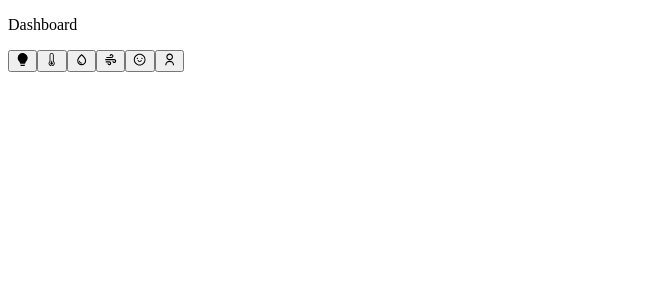
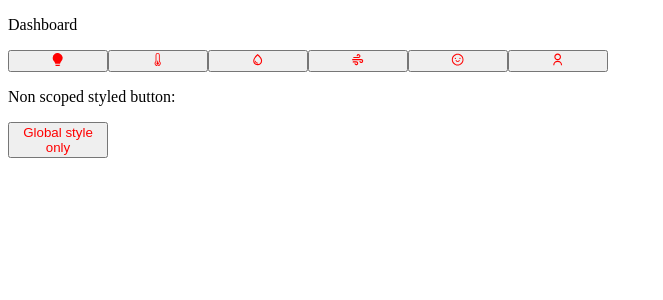
Before and after one commit to gvmossato/mooda, a React (Create React App) app in the folder client/: page / in a window 1280 px wide. Shown: the top 300 px of the page, without its empty margins (0-663 px from the left). Built offline with nearby package versions, Linux system fonts and the light colour scheme.

Commit message:
tests scopped style

```diff
--- a/client/src/base.css
+++ b/client/src/base.css
@@ -0,0 +1,3 @@
+button {
+    width: 100px;
+}
--- a/client/src/components/SensorsBar/index.js
+++ b/client/src/components/SensorsBar/index.js
@@ -6,7 +6,7 @@ import { MdOutlineWaterDrop, MdWaterDrop } from 'react-icons/md';
 import { RiUserLine, RiUserFill, RiWindyFill } from 'react-icons/ri'
 import { BsLightbulb, BsLightbulbFill, BsThermometerLow, BsThermometerHigh } from 'react-icons/bs';
 
-import "./style.css";
+import "./styles.scoped.css";
 
 
 function SensorsBar() {
--- /dev/null
+++ b/client/src/components/SensorsBar/styles.scoped.css
@@ -0,0 +1,3 @@
+button {
+    color: red;
+}
--- a/client/src/pages/Dashboard/index.js
+++ b/client/src/pages/Dashboard/index.js
@@ -8,6 +8,8 @@ export default function Dashboard() {
             <p>Dashboard</p>
 
             { <SensorsBar/> }
+            <p>Non scoped styled button:</p>
+            <button>Global style only</button>
         </div>
     );
 }
```
Also changed, not shown: client/src/components/SensorsBar/style.css (deleted).
